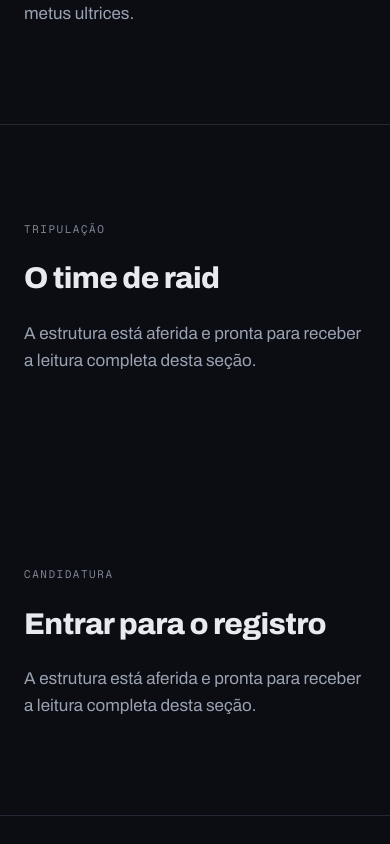
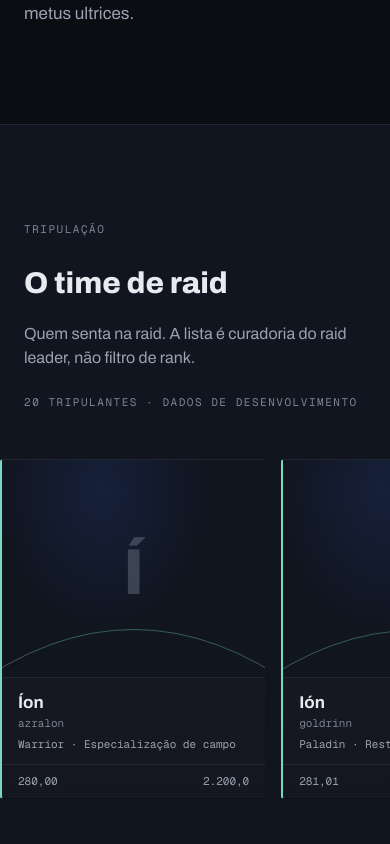
Before and after one commit to leonardodasilveira/titan-site, a Next.js app in the folder apps/web/: page / in a window 390 px wide. Shown: the part 1940-2784 px from the top of the page. Built offline with nearby package versions, Linux system fonts and the light colour scheme; no server answers.

Commit message:
feat(web): add responsive roster plates

```diff
--- /dev/null
+++ b/apps/web/app/_components/roster/placa-tripulante.tsx
@@ -0,0 +1,35 @@
+import type { TripulanteMock } from '../../../lib/mock/roster.mock';
+import { RetratoEditorial } from './retrato-editorial';
+
+function numero(valor: number | null, casas: number) {
+  return valor === null
+    ? '—'
+    : valor.toLocaleString('pt-BR', { minimumFractionDigits: casas, maximumFractionDigits: casas });
+}
+
+export function PlacaTripulante({ tripulante }: { tripulante: TripulanteMock }) {
+  return (
+    <article className="chapa group border-l-accent bg-surface flex h-[340px] flex-col overflow-hidden border-l-2 md:h-[300px] lg:h-[320px] xl:h-[340px]">
+      <div className="bg-deep min-h-0 flex-1 overflow-hidden">
+        <RetratoEditorial
+          name={tripulante.name}
+          realm={tripulante.realm}
+          className="size-full object-cover"
+        />
+      </div>
+      <div className="border-border border-t px-4 py-3">
+        <p title={tripulante.name} className="text-fg truncate text-[17px] font-bold">
+          {tripulante.name}
+        </p>
+        <p className="text-fg-subtle font-mono text-[11px]">{tripulante.realm}</p>
+        <p className="text-fg-muted mt-1 truncate font-mono text-[11px]">
+          {tripulante.wowClass} · {tripulante.spec}
+        </p>
+      </div>
+      <div className="border-border text-fg-muted group-hover:text-fg grid grid-cols-2 border-t px-4 py-2 font-mono text-[11px] tabular-nums">
+        <span>{numero(tripulante.itemLevel, 2)}</span>
+        <span className="text-right">{numero(tripulante.mythicPlusScore, 1)}</span>
+      </div>
+    </article>
+  );
+}
--- /dev/null
+++ b/apps/web/app/_components/roster/retrato-editorial.tsx
@@ -0,0 +1,49 @@
+function hash(texto: string) {
+  return [...texto].reduce((valor, caractere) => (valor * 31 + caractere.charCodeAt(0)) | 0, 7);
+}
+
+export function RetratoEditorial({
+  name,
+  realm,
+  className = '',
+}: {
+  name: string;
+  realm: string;
+  className?: string;
+}) {
+  const variacao = hash(`${realm}/${name}`) % 12;
+  return (
+    <svg
+      viewBox="0 0 300 400"
+      preserveAspectRatio="xMidYMid slice"
+      className={className}
+      aria-hidden="true"
+    >
+      <defs>
+        <radialGradient id={`retrato-${variacao}`} cx="38%" cy="28%">
+          <stop offset="0" stopColor="var(--color-deep-lit)" />
+          <stop offset="80%" stopColor="var(--color-deep)" />
+        </radialGradient>
+      </defs>
+      <rect width="300" height="400" fill={`url(#retrato-${variacao})`} />
+      <path
+        d={`M ${-30 + variacao} 340 Q 150 ${210 + variacao} ${330 - variacao} 340`}
+        fill="none"
+        stroke="var(--color-accent)"
+        strokeOpacity=".42"
+      />
+      <text
+        x="150"
+        y="205"
+        textAnchor="middle"
+        dominantBaseline="central"
+        fill="var(--color-fg-subtle)"
+        fillOpacity=".4"
+        fontSize="74"
+        fontWeight="800"
+      >
+        {name.slice(0, 1).toLocaleUpperCase('pt-BR')}
+      </text>
+    </svg>
+  );
+}
--- /dev/null
+++ b/apps/web/app/_components/roster/roster.tsx
@@ -0,0 +1,84 @@
+import type { CSSProperties } from 'react';
+import { Rotulo } from '../ui/rotulo';
+import { PlacaTripulante } from './placa-tripulante';
+
+async function rosterDeDesenvolvimento() {
+  if (process.env.NODE_ENV === 'production') return null;
+  return (await import('../../../lib/mock/roster.mock')).ROSTER_MOCK[20];
+}
+
+export async function Roster() {
+  const tripulantes = await rosterDeDesenvolvimento();
+  if (!tripulantes)
+    return (
+      <section
+        id="tripulacao"
+        aria-labelledby="tripulacao-titulo"
+        className="px-6 py-24 md:px-8 lg:py-40 xl:px-12"
+      >
+        <div className="mx-auto max-w-[1120px]">
+          <Rotulo>Tripulação</Rotulo>
+          <h2
+            id="tripulacao-titulo"
+            className="text-fg mt-6 text-[30px] font-extrabold lg:text-[40px]"
+          >
+            O time de raid
+          </h2>
+          <div className="chapa text-fg-muted mt-10 max-w-xl p-6">
+            A lista da tripulação não respondeu agora. O time continua curado no WoWAudit; nenhum
+            número foi inventado.
+          </div>
+        </div>
+      </section>
+    );
+  const total = tripulantes.length;
+  const estilo = {
+    '--colunas-md': Math.min(total, 3),
+    '--colunas-lg': Math.min(total, 4),
+    '--colunas-xl': Math.min(total, 5),
+  } as CSSProperties;
+  return (
+    <section
+      id="tripulacao"
+      aria-labelledby="tripulacao-titulo"
+      className="bg-deep overflow-hidden px-0 py-24 md:px-8 lg:py-40 xl:px-12"
+    >
+      <div className="mx-auto max-w-[1120px]">
+        <div className="px-6 md:px-0">
+          <Rotulo>Tripulação</Rotulo>
+          <div className="mt-6 flex flex-wrap items-end justify-between gap-6">
+            <div>
+              <h2
+                id="tripulacao-titulo"
+                className="text-fg text-[30px] font-extrabold lg:text-[40px]"
+              >
+                O time de raid
+              </h2>
+              <p className="text-fg-muted mt-4 max-w-[48ch]">
+                Quem senta na raid. A lista é curadoria do raid leader, não filtro de rank.
+              </p>
+            </div>
+            <p className="text-fg-subtle font-mono text-[11px] tracking-[0.14em] uppercase">
+              {total} tripulantes · dados de desenvolvimento
+            </p>
+          </div>
+        </div>
+        <ul
+          tabIndex={0}
+          aria-label="Tripulação, lista rolável"
+          style={estilo}
+          className="mt-12 flex snap-x snap-mandatory gap-4 overflow-x-auto px-6 pb-5 md:grid md:[grid-template-columns:repeat(var(--colunas-md),minmax(0,1fr))] md:gap-5 md:overflow-visible md:px-0 lg:[grid-template-columns:repeat(var(--colunas-lg),minmax(0,1fr))] xl:[grid-template-columns:repeat(var(--colunas-xl),minmax(0,1fr))]"
+        >
+          {tripulantes.map((tripulante) => (
+            <li
+              key={`${tripulante.realm}/${tripulante.name}`}
+              className="w-[68vw] max-w-[280px] shrink-0 snap-start md:w-auto md:max-w-[240px]"
+            >
+              <PlacaTripulante tripulante={tripulante} />
+            </li>
+          ))}
+        </ul>
+      </div>
+    </section>
+  );
+}
--- a/apps/web/app/page.tsx
+++ b/apps/web/app/page.tsx
@@ -1,46 +1,28 @@
 import { Hero } from './_components/hero';
+import { Roster } from './_components/roster/roster';
 import { Sobre } from './_components/sobre';
 import { Rotulo } from './_components/ui/rotulo';
-
-const secoes = [
-  {
-    id: 'tripulacao',
-    tituloId: 'tripulacao-titulo',
-    rotulo: 'Tripulação',
-    titulo: 'O time de raid',
-  },
-  {
-    id: 'candidatura',
-    tituloId: 'candidatura-titulo',
-    rotulo: 'Candidatura',
-    titulo: 'Entrar para o registro',
-  },
-] as const;
 
 export default function Home() {
   return (
     <>
       <Hero />
       <Sobre />
-      {secoes.map((secao) => (
+      <Roster />
       <section
-          key={secao.id}
-          id={secao.id}
-          aria-labelledby={secao.tituloId}
+        id="candidatura"
+        aria-labelledby="candidatura-titulo"
         className="mx-auto flex min-h-[40svh] w-full max-w-[1120px] flex-col justify-center px-6 py-24 md:px-8 lg:py-40 xl:px-12"
       >
-          <Rotulo>{secao.rotulo}</Rotulo>
+        <Rotulo>Candidatura</Rotulo>
         <h2
-            id={secao.tituloId}
-            className="text-fg mt-6 max-w-[18ch] text-[30px] leading-[1.15] font-extrabold tracking-[-0.02em] text-balance lg:text-[40px]"
+          id="candidatura-titulo"
+          className="text-fg mt-6 text-[30px] font-extrabold lg:text-[40px]"
         >
-            {secao.titulo}
+          Entrar para o registro
         </h2>
-          <p className="text-fg-muted mt-6 max-w-[48ch] text-[17px] leading-[1.6] text-pretty">
-            A estrutura está aferida e pronta para receber a leitura completa desta seção.
-          </p>
+        <p className="text-fg-muted mt-6">A entrada no registro será aferida na próxima etapa.</p>
       </section>
-      ))}
     </>
   );
 }
--- a/apps/web/lib/mock/progressao.mock.ts
+++ b/apps/web/lib/mock/progressao.mock.ts
@@ -1,4 +1,5 @@
 import type { RaidProgressReport } from '@titan/shared';
+import './index';
 
 const nomes = [
   'O Vigia',
--- /dev/null
+++ b/apps/web/lib/mock/roster.mock.ts
@@ -0,0 +1,65 @@
+import type { RosterEntry } from '@titan/shared';
+import './index';
+
+export interface TripulanteMock extends RosterEntry {
+  spec: string | null;
+  portraitUrl: string | null;
+}
+
+const classes = [
+  'Warrior',
+  'Paladin',
+  'Hunter',
+  'Rogue',
+  'Priest',
+  'Death Knight',
+  'Shaman',
+  'Mage',
+  'Warlock',
+  'Monk',
+  'Druid',
+  'Demon Hunter',
+  'Evoker',
+];
+const roles = ['Tank', 'Healer', 'Melee', 'Ranged'];
+const nomes = [
+  'Íon',
+  'Ión',
+  'No',
+  'Arkenfall',
+  'Velarium',
+  'Kairós',
+  'Mistrunner',
+  'Solstice',
+  'Umbraférrea',
+  'Thalassian',
+  'Nox',
+  'Asterion',
+];
+const realms = ['azralon', 'goldrinn', 'nemesis', 'tol-barad'];
+
+export const ROSTER_MOCK_50: TripulanteMock[] = Array.from({ length: 50 }, (_, indice) => ({
+  name: `${nomes[indice % nomes.length]}${indice > 11 ? indice : ''}`.slice(0, 12),
+  realm: realms[indice % realms.length],
+  wowClass: classes[indice % classes.length],
+  spec:
+    indice % 7 === 0
+      ? 'Especialização de campo'
+      : ['Protection', 'Restoration', 'Discipline', 'Frost'][indice % 4],
+  role: roles[indice % roles.length],
+  portraitUrl: null,
+  itemLevel: indice === 47 || indice === 49 ? null : 280 + (indice % 17) + indice / 100,
+  mythicPlusScore: indice === 48 || indice === 49 ? null : 2200 + indice * 31.7,
+}));
+
+export const ROSTER_MOCK = {
+  1: ROSTER_MOCK_50.slice(0, 1),
+  2: ROSTER_MOCK_50.slice(0, 2),
+  5: ROSTER_MOCK_50.slice(0, 5),
+  8: ROSTER_MOCK_50.slice(0, 8),
+  12: ROSTER_MOCK_50.slice(0, 12),
+  16: ROSTER_MOCK_50.slice(0, 16),
+  20: ROSTER_MOCK_50.slice(0, 20),
+  30: ROSTER_MOCK_50.slice(0, 30),
+  50: ROSTER_MOCK_50,
+} as const;
```
Lines whose indentation alone changed are shown as unchanged.
